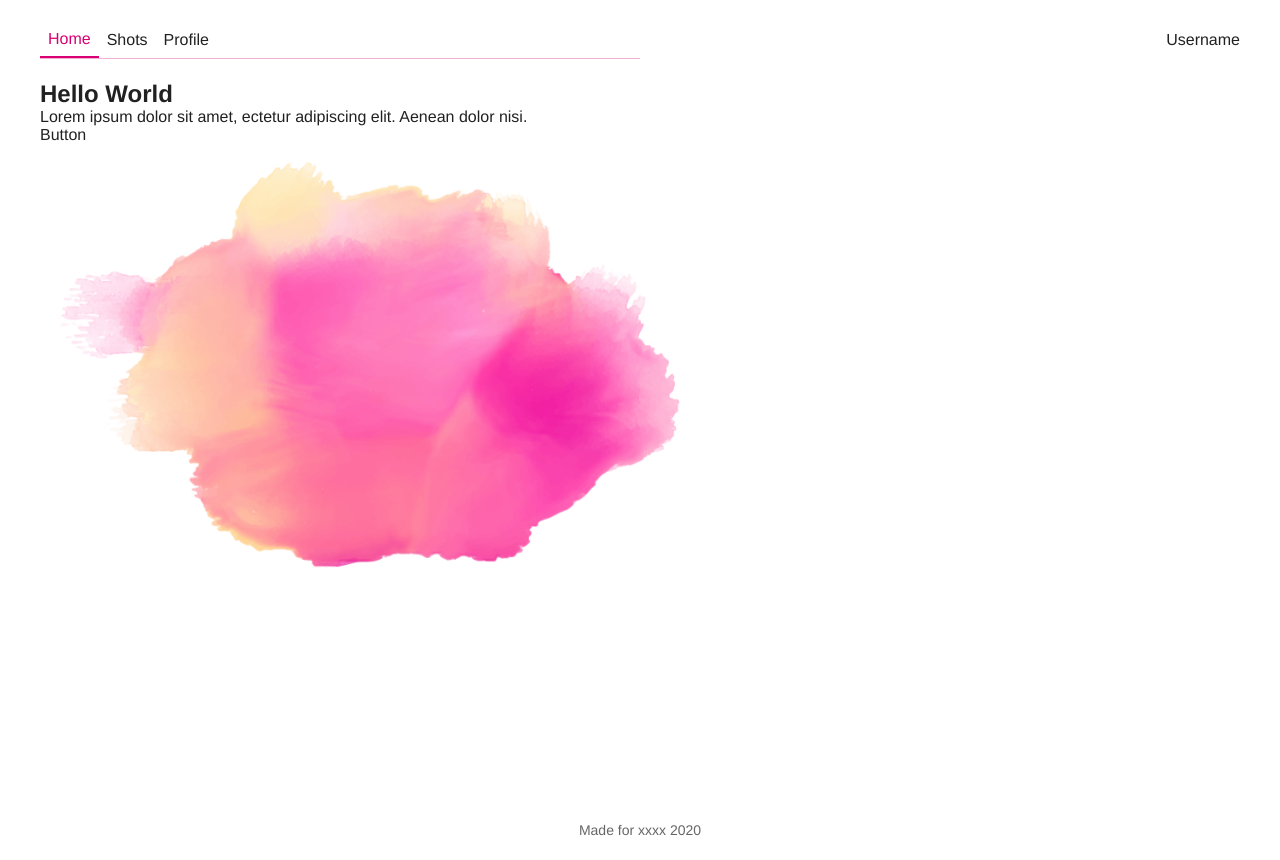
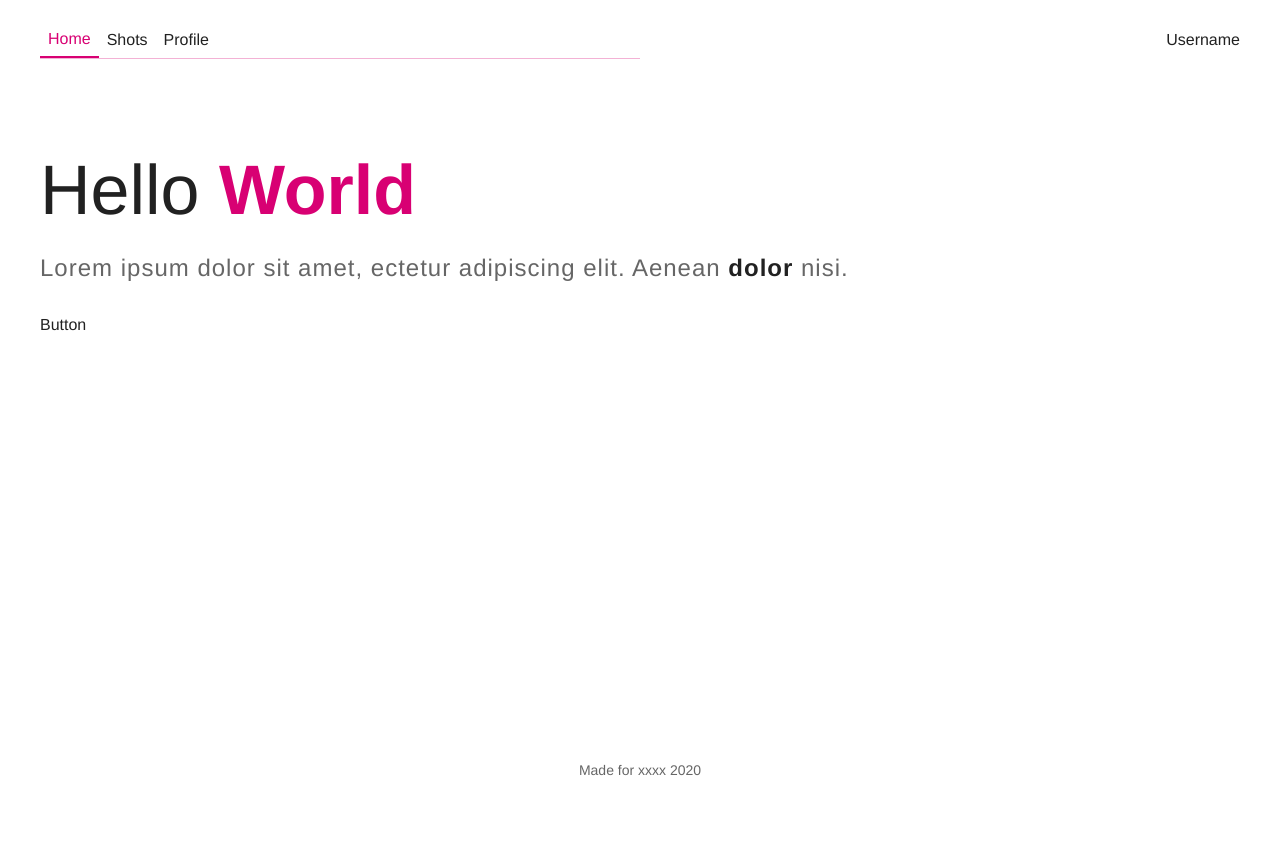
Before and after one commit to CalaoJuanPablo/hero-markup, a website: page index.html in a window 1280 px wide. After the commit the page ends 800 px from the top, so only its background shows below. Drawn offline with Linux system fonts and the light colour scheme.

Commit message:
code header text styles

```diff
--- a/index.html
+++ b/index.html
@@ -25,9 +25,8 @@
 		<section class="hero">
 			<div class="container">
 				<div class="hero__text">
-					<h1>Hello <span>World</span></h1>
-					<p>Lorem ipsum dolor sit amet, ectetur adipiscing elit. Aenean <span
-							class="text--highlight">dolor</span> nisi.</p>
+					<h1>Hello <span class="text--highlight">World</span></h1>
+					<p>Lorem ipsum dolor sit amet, ectetur adipiscing elit. Aenean <span>dolor</span> nisi.</p>
 					<a href="#" class="button button--primary">Button</a>
 				</div>
 				<figure class="hero__img">
--- a/sass/_generic.scss
+++ b/sass/_generic.scss
@@ -38,3 +38,8 @@ a {
 .container {
 	@include container();
 }
+
+.text--highlight {
+	color: $color-brand-primary;
+	font-weight: bold;
+}
--- a/sass/main.scss
+++ b/sass/main.scss
@@ -10,7 +10,7 @@
 	.container {
 		align-items: center;
 		@include display-grid();
-		@include grid-template-columns(1fr 1fr)
+		@include grid-template-columns(1fr 1fr);
 	}
 	&__nav {
 		border-bottom: 1px solid rgba($color-brand-primary, .3);
@@ -36,8 +36,35 @@
 }
 
 .hero {
-	height: calc(100vh - 80px);
+	height: calc(100vh - 80px - 60px);
 	min-height: 500px;
+	.container {
+		height: 100%;
+		@include display-grid();
+		@include grid-template-columns(1fr);
+	}
+	&__text {
+		margin-top: 70px;
+		h1 {
+			font-weight: normal;
+			font-size: 70px;
+			margin-bottom: 20px;
+		}
+		p {
+			font-size: 24px;
+			line-height: 1.5;
+			letter-spacing: 1px;
+			margin-bottom: 30px;
+			color: $color-typography-secondary;
+			span {
+				font-weight: bold;
+				color: $color-typography-primary;
+			}
+		}
+	}
+	&__img {
+		display: none;
+	}
 }
 
 .footer {
```
Also changed, not shown: css/main.css, 1 other file.
